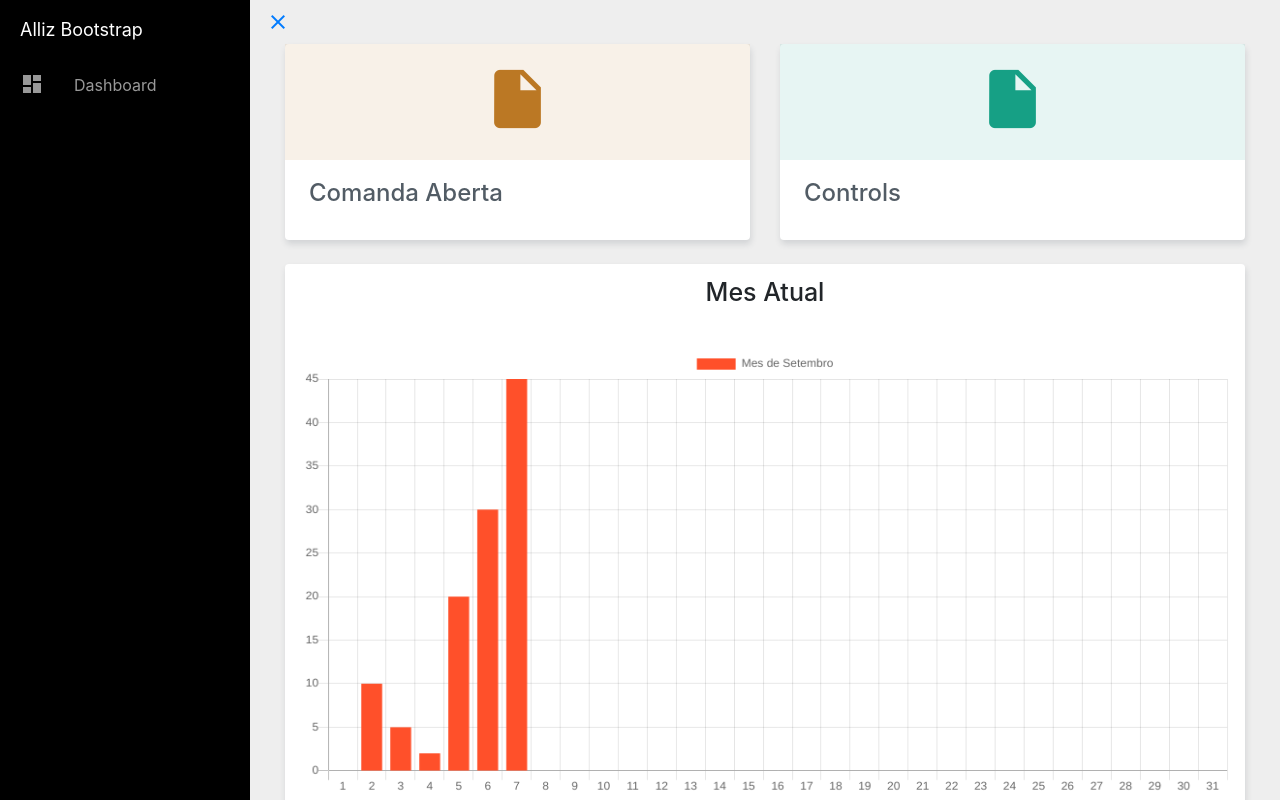
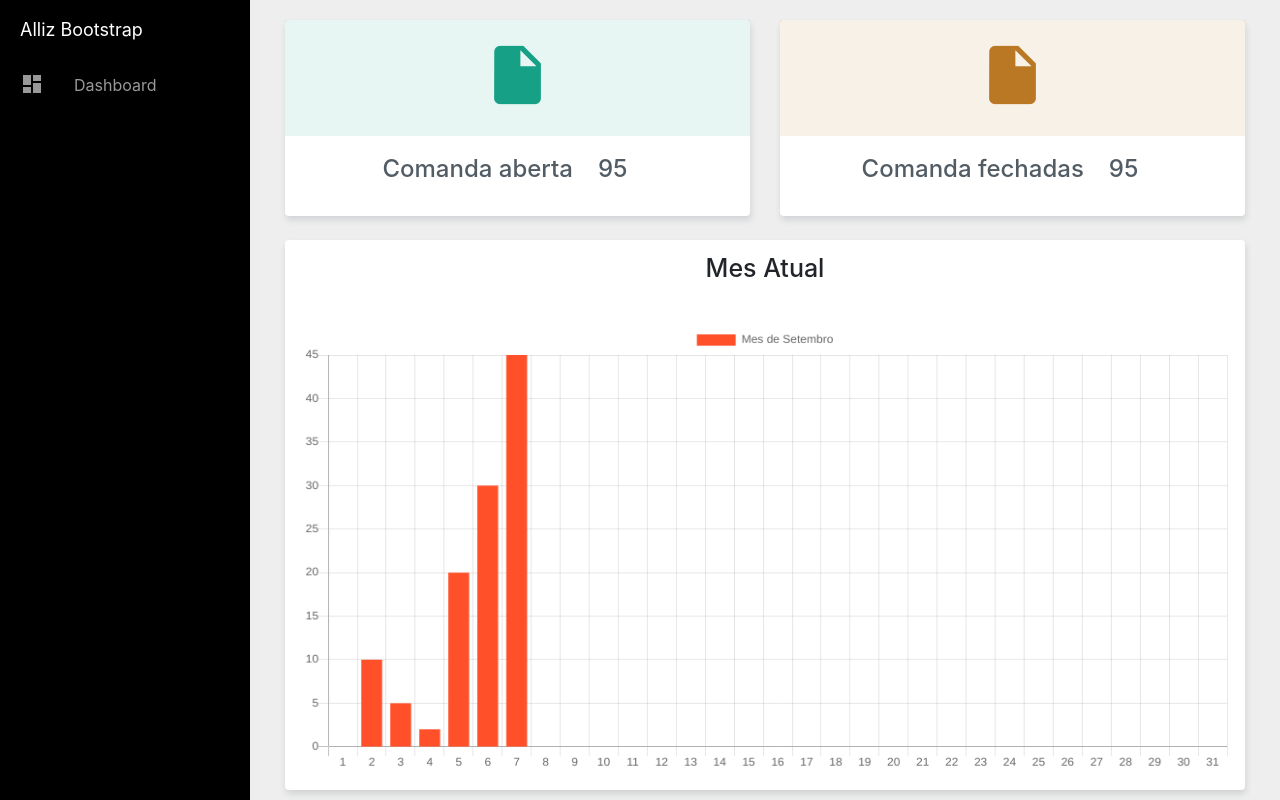
Before and after one commit to DiegoDigo/dashbord, a website: page index.html in a window 1280 px wide. Shown: the top 800 px of the page. Drawn offline with nearby package versions, Linux system fonts and the light colour scheme; a web font is replaced by a local one.

Commit message:
ajuste layout

```diff
--- a/css/simple-sidebar.css
+++ b/css/simple-sidebar.css
@@ -161,12 +161,17 @@ padding: 20px;
     height: 80px;
     padding-bottom: 0.75rem;
     position: relative;
+    text-align: center;
 }
 .wrimagecard-topimage a {
     border-bottom: none;
     text-decoration: none;
     color: #525c65;
     transition: color 0.3s ease;
+}
+
+.comanda_valor{
+    padding: 25px;
 }
 
 
--- a/index.html
+++ b/index.html
@@ -27,20 +27,19 @@
         <div id="page-content-wrapper">
             <div class="container-fluid">
                 <div class="row">
-                    <div class="col 12">
+                    <!-- <div class="col 12">
                         <a href="#menu-toggle" class="btn btn-side-bar" id="menu-toggle"><i class="material-icons">close</i></a>
-                    </div>
+                    </div> -->
                 </div>
                 <div class="row">
                     <div class="col-sm-6 col-centered">
                             <div class="wrimagecard wrimagecard-topimage">
                                     <a href="#">
-                                    <div class="wrimagecard-topimage_header" style="background-color:rgba(187, 120, 36, 0.1) ">
-                                      <center><i class="material-icons" style="color:#BB7824">insert_drive_file</i></center>
+                                    <div class="wrimagecard-topimage_header"  style="background-color: rgba(22, 160, 133, 0.1)">
+                                      <center><i class="material-icons" style="color:#16A085">insert_drive_file</i></center>
                                     </div>
                                     <div class="wrimagecard-topimage_title">
-                                      <h4>Comanda Aberta
-                                      <div class="pull-right badge">18</div></h4>
+                                      <h4>Comanda aberta<span class="comanda_valor">95</span></h4>
                                     </div>
                                   </a>
                                 </div>
@@ -49,12 +48,11 @@
                     <div class="col-sm-6 col-centered">
                             <div class="wrimagecard wrimagecard-topimage">
                                     <a href="#">
-                                    <div class="wrimagecard-topimage_header" style="background-color: rgba(22, 160, 133, 0.1)">
-                                      <center><i class = "material-icons" style="color:#16A085">insert_drive_file</i></center>
+                                    <div class="wrimagecard-topimage_header" style="background-color:rgba(187, 120, 36, 0.1)">
+                                      <center><i class = "material-icons" style="color:#BB7824">insert_drive_file</i></center>
                                     </div>
                                     <div class="wrimagecard-topimage_title">
-                                      <h4>Controls
-                                      <div class="pull-right badge" id="WrControls"></div></h4>
+                                      <h4>Comanda fechadas<span class="comanda_valor">95</span></h4>
                                     </div>
                                   </a>
                                 </div>
@@ -101,11 +99,11 @@
 
         <!-- Menu Toggle Script -->
         <script>
-            $("#menu-toggle").click(function (e) {
-                e.preventDefault();
-                $("#wrapper").toggleClass("toggled");
-                $("div #page-content-wrapper a i.material-icons").html("menu");
-            });
+            // $("#menu-toggle").click(function (e) {
+            //     e.preventDefault();
+            //     $("#wrapper").toggleClass("toggled");
+            //     $("div #page-content-wrapper a i.material-icons").html("menu");
+            // });
 
 
             var ctx = document.getElementById('myChart').getContext('2d');
```
